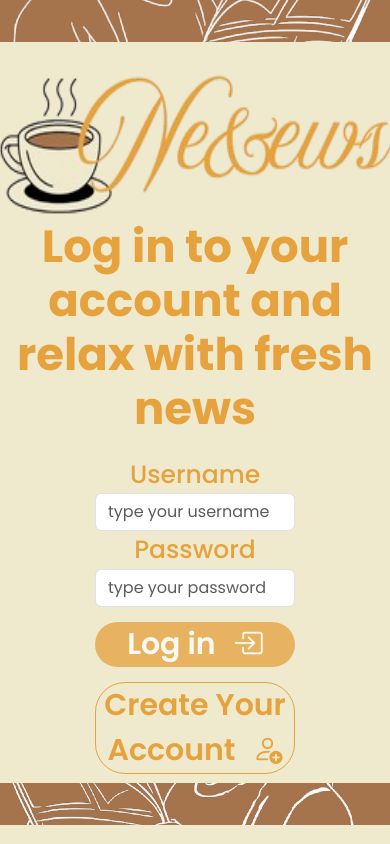
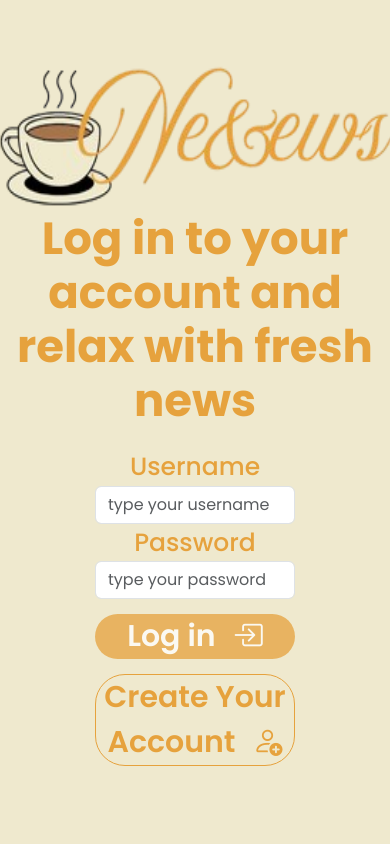
Before and after one commit to JacksonMessa/NeAndEws, an Angular app: page /login in a window 390 px wide. Built offline with nearby package versions, Linux system fonts and the light colour scheme.

Commit message:
fix: improve responsiveness of login and registration screens

```diff
--- a/src/app/components/user-forms-layout/user-forms-layout.component.scss
+++ b/src/app/components/user-forms-layout/user-forms-layout.component.scss
@@ -22,7 +22,7 @@
             }
 
             .btn-container {
-                margin-top: 15px;
+                margin: 15px 0;
                 display: flex;
                 flex-direction: column;
                 gap: 15px;
@@ -52,11 +52,11 @@
 
 }
 
-@media(max-width:425px) {
+@media(max-width:450px) {
     .row {
         .col {
             &.secondary {
-                height: 5%;
+                height:0;
             }
         }
     }
```
